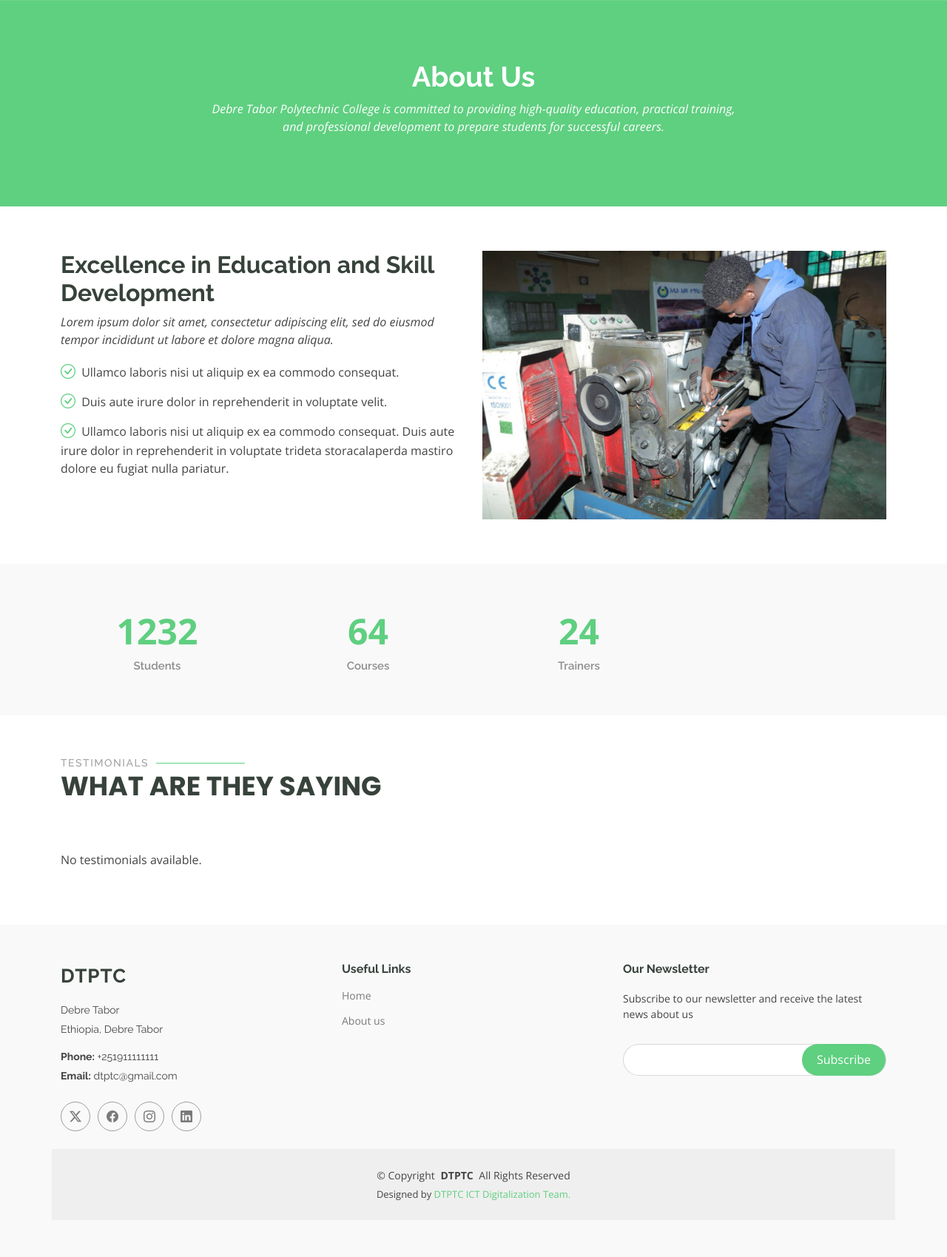
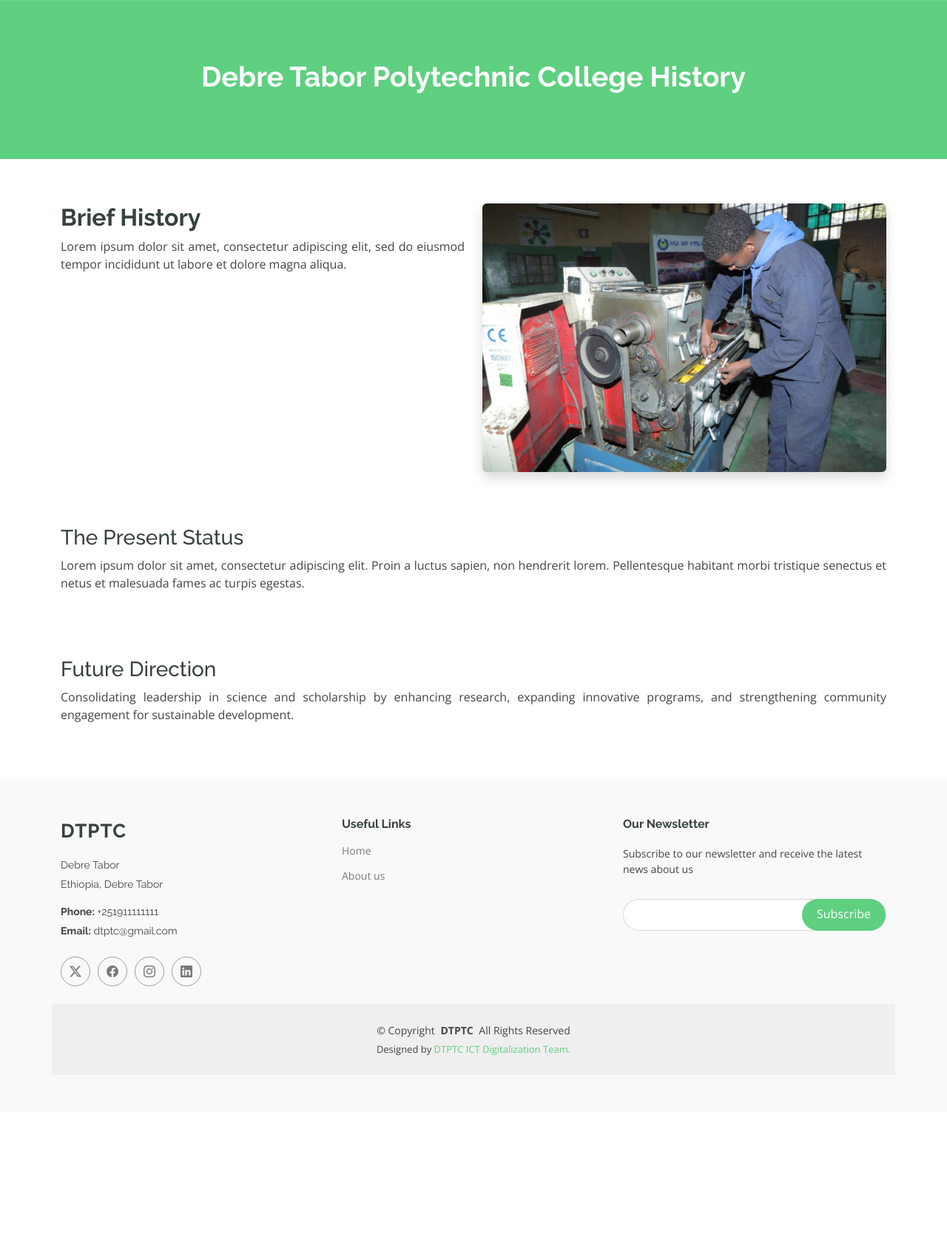
Before and after one commit to YonathM/django-website, a Django app: page /about/ in a window 1280 px wide. Shown: the part 90-1789 px from the top of the page at 74% size. After the commit the page ends 1543 px from the top, so only its background shows below. Run offline with Django 5.2, Linux system fonts and the light colour scheme; data that the repository does not hold is empty; some libraries are stand-ins or nearby versions.

```diff
--- a/DPTC/settings.py
+++ b/DPTC/settings.py
@@ -33,6 +33,8 @@ ALLOWED_HOSTS = config('ALLOWED_HOSTS', default='').split(',')
 DATABASES = {
     'default': dj_database_url.parse(config('DATABASE_URL'))
 }
+EMAIL_HOST_USER = os.environ.get('EMAIL_HOST_USER')
+EMAIL_HOST_PASSWORD = os.environ.get('EMAIL_HOST_PASSWORD')
 
 # SECURITY WARNING: don't run with debug turned on in production!
 
--- a/website/templates/about.html
+++ b/website/templates/about.html
@@ -1,7 +1,5 @@
 {% extends 'home.html' %}
-{% block title %}
-About - Warka Solutions
-{% endblock %}
+{% block title %}About - Warka Solutions{% endblock %}
 
 {% load static %}
 {% block content %}
@@ -13,145 +11,56 @@ About - Warka Solutions
       <div class="container">
         <div class="row d-flex justify-content-center text-center">
           <div class="col-lg-8">
-              <h1>About Us<br></h1>
-             <p class="fst-italic">
-  Debre Tabor Polytechnic College is committed to providing high-quality education, practical training, and professional development to prepare students for successful careers.
-</p>
+            <h1>Debre Tabor Polytechnic College History</h1>
           </div>
         </div>
       </div>
     </div>
-
   </div><!-- End Page Title -->
 
   <!-- About Us Section -->
   <section id="about-us" class="section about-us">
-
     <div class="container">
 
+      <!-- Brief History -->
       <div class="row gy-4">
-
         <div class="col-lg-6 order-1 order-lg-2" data-aos="fade-up" data-aos-delay="100">
-            <img src="{% static 'img/aaa.jpg' %}" class="img-fluid" alt="">
+          <img src="{% static 'img/aaa.jpg' %}" class="img-fluid rounded shadow" alt="College History">
         </div>
 
         <div class="col-lg-6 order-2 order-lg-1 content" data-aos="fade-up" data-aos-delay="200">
-             <h3>Excellence in Education and Skill Development</h3>
-            <p class="fst-italic">
+          <h3>Brief History</h3>
+          <p style="text-align: justify;">
             Lorem ipsum dolor sit amet, consectetur adipiscing elit, sed do eiusmod tempor incididunt ut labore et dolore
             magna aliqua.
           </p>
-            <ul>
-              <li><i class="bi bi-check-circle"></i> <span>Ullamco laboris nisi ut aliquip ex ea commodo consequat.</span></li>
-              <li><i class="bi bi-check-circle"></i> <span>Duis aute irure dolor in reprehenderit in voluptate velit.</span></li>
-              <li><i class="bi bi-check-circle"></i> <span>Ullamco laboris nisi ut aliquip ex ea commodo consequat. Duis aute irure dolor in reprehenderit in voluptate trideta storacalaperda mastiro dolore eu fugiat nulla pariatur.</span></li>
-            </ul>
+        </div>
+      </div>
+
+      <!-- Present Status -->
+      <div class="row gy-4 mt-5" data-aos="fade-up" data-aos-delay="300">
+        <div class="col-12">
+          <h3>The Present Status</h3>
+          <p style="text-align: justify;">
+            Lorem ipsum dolor sit amet, consectetur adipiscing elit. Proin a luctus sapien, non hendrerit lorem.
+            Pellentesque habitant morbi tristique senectus et netus et malesuada fames ac turpis egestas.
+          </p>
+        </div>
+      </div>
+
+      <!-- Future Direction -->
+      <div class="row gy-4 mt-5" data-aos="fade-up" data-aos-delay="400">
+        <div class="col-12">
+          <h3>Future Direction</h3>
+          <p style="text-align: justify;">
+            Consolidating leadership in science and scholarship by enhancing research, expanding innovative programs,
+            and strengthening community engagement for sustainable development.
+          </p>
+        </div>
       </div>
 
     </div>
-
-      </div>
-
   </section><!-- /About Us Section -->
-
-    <!-- Counts Section -->
-    <section id="counts" class="section counts light-background">
-
-      <div class="container" data-aos="fade-up" data-aos-delay="100">
-
-        <div class="row gy-4">
-
-          <div class="col-lg-3 col-md-6">
-            <div class="stats-item text-center w-100 h-100">
-              <span data-purecounter-start="0" data-purecounter-end="1232" data-purecounter-duration="1" class="purecounter"></span>
-              <p>Students</p>
-            </div>
-          </div><!-- End Stats Item -->
-
-          <div class="col-lg-3 col-md-6">
-            <div class="stats-item text-center w-100 h-100">
-              <span data-purecounter-start="0" data-purecounter-end="64" data-purecounter-duration="1" class="purecounter"></span>
-              <p>Courses</p>
-            </div>
-          </div><!-- End Stats Item -->
-
-          <div class="col-lg-3 col-md-6">
-            <div class="stats-item text-center w-100 h-100">
-              <span data-purecounter-start="0" data-purecounter-end="24" data-purecounter-duration="1" class="purecounter"></span>
-              <p>Trainers</p>
-            </div>
-          </div><!-- End Stats Item -->
-
-        </div>
-
-      </div>
-
-    </section><!-- /Counts Section -->
-
-  <!-- Testimonials Section -->
-<section id="testimonials" class="testimonials section">
-
-  <!-- Section Title -->
-  <div class="container section-title" data-aos="fade-up">
-    <h2>Testimonials</h2>
-    <p>What are they saying</p>
-  </div><!-- End Section Title -->
-
-  <div class="container" data-aos="fade-up" data-aos-delay="100">
-
-    <div class="swiper init-swiper">
-      <!-- Swiper Config -->
-      <script type="application/json" class="swiper-config">
-        {
-          "loop": true,
-          "speed": 600,
-          "autoplay": { "delay": 5000 },
-          "slidesPerView": "auto",
-          "pagination": {
-            "el": ".swiper-pagination",
-            "type": "bullets",
-            "clickable": true
-          },
-          "breakpoints": {
-            "320": { "slidesPerView": 1, "spaceBetween": 40 },
-            "1200": { "slidesPerView": 2, "spaceBetween": 20 }
-          }
-        }
-      </script>
-
-      <div class="swiper-wrapper">
-        {% for testimonial in testimonials %}
-          <div class="swiper-slide">
-            <div class="testimonial-wrap">
-              <div class="testimonial-item text-center">
-                {% if testimonial.image %}
-                  <img src="{{ testimonial.image.url }}" class="testimonial-img" alt="{{ testimonial.name }}">
-                {% else %}
-                  <img src="{% static 'img/testimonials/default.jpg' %}" class="testimonial-img" alt="{{ testimonial.name }}">
-                {% endif %}
-                <h3>{{ testimonial.name|title }}</h3>
-                {% if testimonial.position %}
-                  <h4>{{ testimonial.position|title }}</h4>
-                {% endif %}
-                <p>
-                  <i class="bi bi-quote quote-icon-left"></i>
-                  <span>{{ testimonial.message|truncatewords:25 }}</span>
-                  <i class="bi bi-quote quote-icon-right"></i>
-                </p>
-              </div>
-            </div>
-          </div><!-- End testimonial item -->
-        {% empty %}
-          <p class="text-center">No testimonials available.</p>
-        {% endfor %}
-      </div><!-- /swiper-wrapper -->
-
-      <!-- Pagination -->
-      <div class="swiper-pagination"></div>
-    </div><!-- /swiper -->
-
-  </div>
-</section><!-- /Testimonials Section -->
 
 </main>
 {% endblock %}
--- a/website/templates/home.html
+++ b/website/templates/home.html
@@ -141,11 +141,11 @@
           <div class="swiper-slide">
             <div class="course-item">
               {% if dept.image %}
-                <img src="{{ dept.image.url }}" class="img-fluid" alt="{{ dept.name }}">
+                <a href="{% url 'department' dept.pk %}"><img src="{{ dept.image.url }}" class="img-fluid" alt="{{ dept.name }}"></a>
               {% endif %}
 
               <div class="course-content">
-                <h3><a href="#">{{ dept.name }}</a></h3>
+                <h3><a href="{% url 'department' dept.pk %}">{{ dept.name }}</a></h3>
                 <p class="description">{{ dept.description|truncatewords:15 }}</p>
                 <div class="trainer-rank"><i class="bi bi-person user-icon"></i>&nbsp;50</div>
               </div>
--- a/website/templates/includes/footer.html
+++ b/website/templates/includes/footer.html
@@ -24,8 +24,9 @@
         <div class="col-lg-2 col-md-3 footer-links">
           <h4>Useful Links</h4>
           <ul>
-            <li><a href="#">Home</a></li>
-            <li><a href="#">About us</a></li>
+           <li><a href="{% url 'home' %}">Home</a></li>
+           <li><a href="{% url 'about' %}">About us</a></li>
+
           </ul>
         </div>
 
--- a/website/templates/includes/header.html
+++ b/website/templates/includes/header.html
@@ -76,15 +76,15 @@
           <li class="dropdown"><a href="#"><span>Latest</span> <i class="bi bi-chevron-down toggle-dropdown"></i></a>
             <ul>
            <li><a href="{% url 'home' %}#latestnews">News</a></li>
-            <li><a href="#">Announcements</a></li>
             </ul>
           </li>
 
           <li class="dropdown"><a href="#"><span>About</span> <i class="bi bi-chevron-down toggle-dropdown"></i></a>
             <ul>
              <li><a href="{% url 'about' %}" class="{% if request.path == '/about/' %}active{% endif %}">DTPTC Overview</a></li>
-             <li><a href="{% url 'about' %}" class="{% if request.path == '/about/' %}active{% endif %}">Mission and Visson</a></li>
-              </li>
+             <li><a href="{% url 'missionandvision' %}" class="{% if request.path == '/missionandvision/' %}active{% endif %}">Mission and Visson</a></li>
+            <li><a href="{% url 'contact' %}">Contact US</a></li>
+            </li>
             </ul>
           </li>
      <li class="dropdown">
@@ -98,7 +98,7 @@
     <li class="mega-col">
     <a href="{% url 'home' %}#courses"> <span class="dropdown-header" style="font-weight: bold; color: black;">Departments</span></a>
       {% for dept in header_departments %}
-        <a class="dropdown-item" href="{% url 'home' %}#dept-{{ dept.id }}">
+        <a class="dropdown-item" href="{% url 'department' dept.pk %}">
           {{ dept.name|title }}
         </a>
       {% empty %}
@@ -110,7 +110,7 @@
     <li class="mega-col">
     <a href="{% url 'home' %}#courses"> <span class="dropdown-header" style="font-weight: bold; color: black;">Industry Extension</span></a>
       {% for dept in header_departments %}
-        <a class="dropdown-item" href="{% url 'home' %}#dept-{{ dept.id }}">
+        <a class="dropdown-item" href="{% url 'department' dept.pk %}">
           {{ dept.name|title }}
         </a>
       {% empty %}
--- a/website/urls.py
+++ b/website/urls.py
@@ -9,6 +9,7 @@ admin.site.site_title = "Admin Panel"
 urlpatterns = [
     path('', views.home, name='home'),
     path('about/', views.about, name='about'),
+    path('missionandvision/', views.missionandvision, name='missionandvision'),
     path('events/', views.events, name='events'),
     path('contact/', views.contact, name='contact'),
     path('news/', views.news_list, name='news_list'),          # News listing page
@@ -16,4 +17,5 @@ urlpatterns = [
     path('news/<int:news_id>/', views.selectedNews, name='news_detail'),
     path('vacancies/', views.vacancy_list, name='vacancy_list'),
     path('vacancies/<int:vacancy_id>/', views.vacancy_detail, name='vacancy_detail'),
+   path("department/<int:pk>/", views.department_detail, name="department"),
 ]
--- a/website/views.py
+++ b/website/views.py
@@ -1,6 +1,9 @@
-from django.shortcuts import render, get_object_or_404
+from django.shortcuts import render, get_object_or_404, redirect
 from django.core.paginator import Paginator
+from django.contrib import messages
 from .models import News, Department, Statistic, Testimonial, Vacancy
+from django.core.mail import send_mail
+from .forms import ContactForm
 
 def home(request):
     # Get published news with pagination
@@ -23,8 +26,13 @@ def home(request):
     })
 def about (request):
     return render(request, 'about.html')
+def missionandvision (request):
+    return render(request, 'missionandvision.html')
 def events(request):
     return render(request, 'events.html')
+def department_detail(request, pk):
+    department = get_object_or_404(Department, pk=pk, status="published")
+    return render(request, "department.html", {"department": department})
 def contact(request):
     return render(request, 'contact.html')
 def news_list(request):
@@ -51,3 +59,32 @@ def vacancy_list(request):
 def vacancy_detail(request, vacancy_id):
     vacancy = get_object_or_404(Vacancy, id=vacancy_id)
     return render(request, 'vacancy_detail.html', {'vacancy': vacancy})
+
+def contact(request):
+    if request.method == "POST":
+        form = ContactForm(request.POST)
+        if form.is_valid():
+            name = form.cleaned_data['name']
+            email = form.cleaned_data['email']
+            subject = form.cleaned_data['subject']
+            message = form.cleaned_data['message']
+
+            full_message = f"From: {name} <{email}>\n\n{message}"
+
+            try:
+                send_mail(
+                    subject,
+                    full_message,
+                    EMAIL_HOST_USER,  # sender
+                    [EMAIL_HOST_USER],  # send to yourself
+                    fail_silently=False
+                )
+                messages.success(request, "Your message has been sent successfully!")
+            except Exception as e:
+                messages.error(request, f"Error sending message: {str(e)}")
+
+            return redirect("contact")
+    else:
+        form = ContactForm()
+
+    return render(request, "contact.html", {"form": form})
```
Also changed, not shown: website/forms.py (added, +17 -0 lines), website/templates/contact.html (+84 -41 lines), website/templates/department.html (added, +46 -0 lines), website/templates/missionandvision.html (added, +59 -0 lines). Lines whose indentation alone changed are shown as unchanged.
